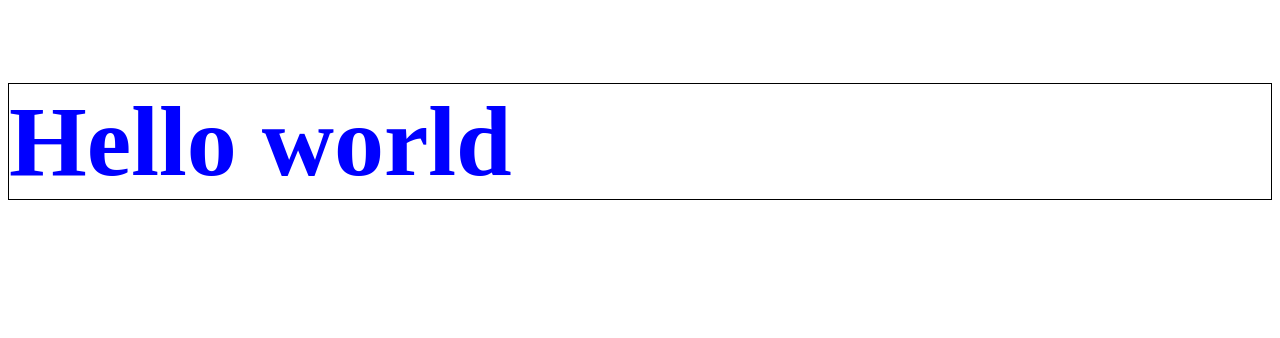
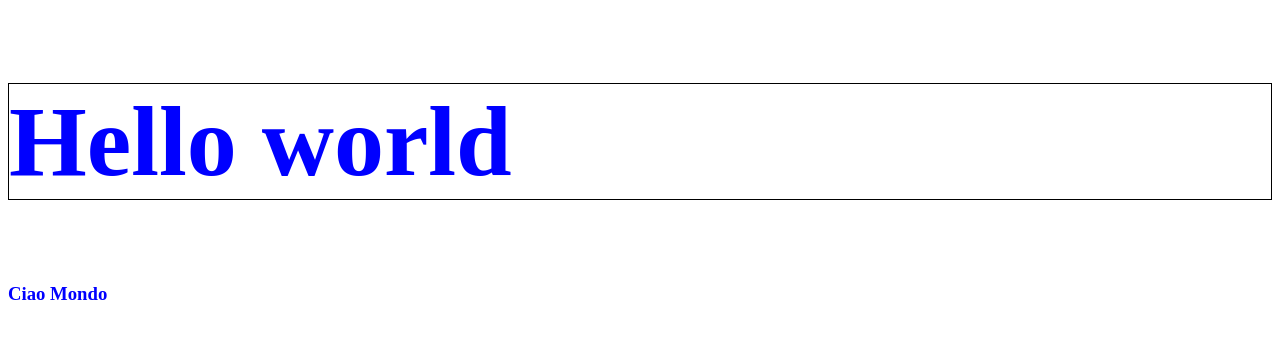
Before and after one commit to stefanoriccio1/sass-project, a website: page index.html in a window 1280 px wide. Drawn offline with Linux system fonts and the light colour scheme.

Commit message:
Fatto h3 aggiungendo colore con variabile

```diff
--- a/index.html
+++ b/index.html
@@ -7,5 +7,6 @@
   </head>
   <body>
     <h2>Hello world</h2>
+    <h3>Ciao Mondo</h3>
   </body>
 </html>
--- a/src/app.scss
+++ b/src/app.scss
@@ -7,3 +7,7 @@
   font-size: $fontSize;
   border: $border;
 }
+
+h3{
+  color: $colorfont;
+}
```
Also changed, not shown: dist/app.css.
